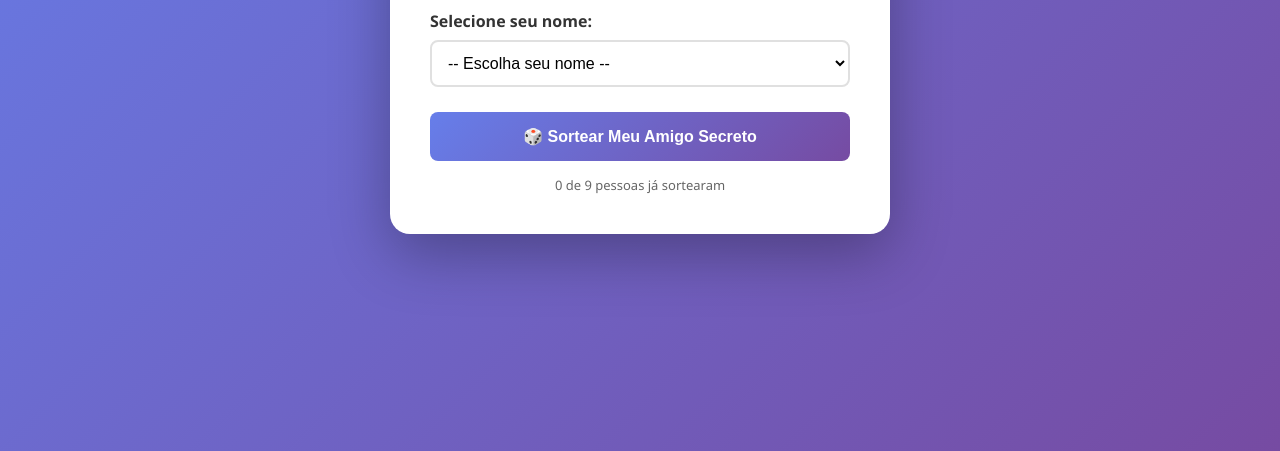
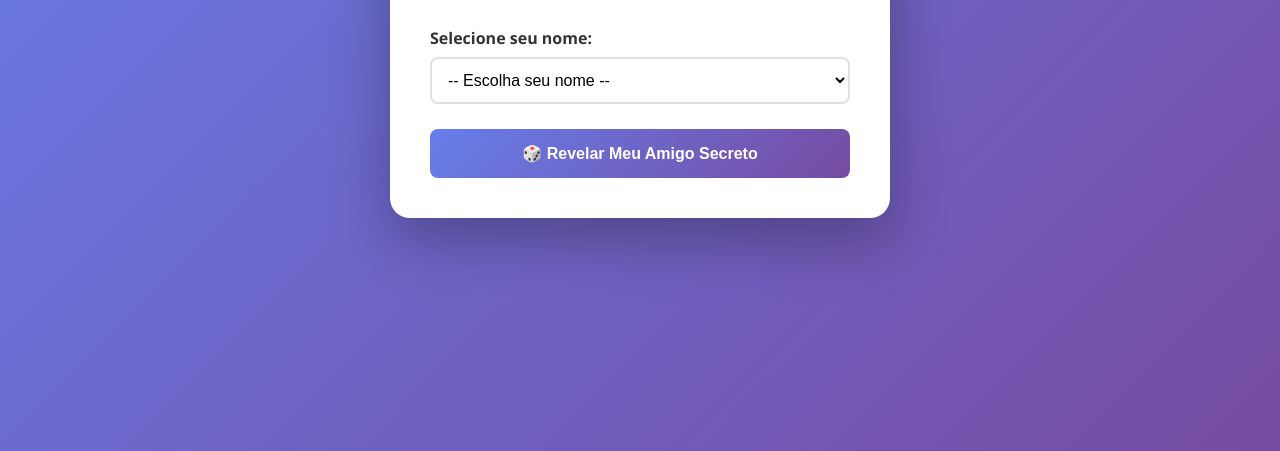
Before and after one commit to lipants/Sorteio-Borges, a plain HTML site: page index.html in a window 1280 px wide. Shown: the part 349-800 px from the top of the page. Drawn offline with Linux system fonts and the light colour scheme.

```diff
--- a/index.html
+++ b/index.html
@@ -147,13 +147,6 @@
             text-align: center;
         }
 
-        .info {
-            text-align: center;
-            margin-top: 15px;
-            color: #666;
-            font-size: 13px;
-        }
-
         .reset-btn {
             margin-top: 15px;
             background: linear-gradient(135deg, #f5576c 0%, #f093fb 100%);
@@ -183,7 +176,7 @@
             </select>
         </div>
 
-        <button onclick="sortearAmigo()" id="sortearBtn">🎲 Sortear Meu Amigo Secreto</button>
+        <button onclick="sortearAmigo()" id="sortearBtn">🎲 Revelar Meu Amigo Secreto</button>
 
         <div class="result" id="result">
             <h2>🎉 Seu amigo secreto é:</h2>
@@ -194,9 +187,7 @@
             </div>
         </div>
 
-        <div class="info" id="info"></div>
-
-        <!-- Botão secreto para resetar (só para testes) -->
+        <!-- Botão secreto para resetar (só para admin) -->
         <button onclick="resetarSorteio()" class="reset-btn" style="display:none;" id="resetBtn">
             🔄 Resetar Sorteio (Admin)
         </button>
@@ -216,11 +207,6 @@
             localStorage.setItem('jaForamSorteados', JSON.stringify([]));
         }
 
-        // Verificar status ao carregar
-        window.onload = function() {
-            atualizarInfo();
-        };
-
         function sortearAmigo() {
             const select = document.getElementById('participante');
             const participante = select.value;
@@ -234,10 +220,9 @@
             const sorteios = JSON.parse(localStorage.getItem('amigoSecreto'));
 
             if (sorteios[participante]) {
-                // Mostrar o resultado já sorteado
+                // Mostrar o resultado já sorteado (sem avisar que já tinha sorteado)
                 document.getElementById('amigo').textContent = sorteios[participante];
                 document.getElementById('result').style.display = 'block';
-                alert('ℹ️ Você já realizou seu sorteio! Seu amigo secreto está sendo exibido novamente.');
                 return;
             }
 
@@ -250,7 +235,7 @@
             });
 
             if (disponiveis.length === 0) {
-                alert('⚠️ Não há mais pessoas disponíveis para sortear!');
+                alert('⚠️ Não há mais pessoas disponíveis para sortear! Entre em contato com o organizador.');
                 return;
             }
 
@@ -268,20 +253,6 @@
             // Mostrar resultado
             document.getElementById('amigo').textContent = sorteado;
             document.getElementById('result').style.display = 'block';
-
-            atualizarInfo();
-        }
-
-        function atualizarInfo() {
-            const sorteios = JSON.parse(localStorage.getItem('amigoSecreto'));
-            const total = Object.keys(sorteios).length;
-            const infoDiv = document.getElementById('info');
-
-            infoDiv.textContent = `${total} de 9 pessoas já sortearam`;
-
-            if (total === 9) {
-                infoDiv.innerHTML = '✅ <strong>Todos já sortearam!</strong>';
-            }
         }
 
         function resetarSorteio() {
@@ -289,8 +260,8 @@
                 localStorage.setItem('amigoSecreto', JSON.stringify({}));
                 localStorage.setItem('jaForamSorteados', JSON.stringify([]));
                 document.getElementById('result').style.display = 'none';
-                atualizarInfo();
                 alert('✅ Sorteio resetado com sucesso!');
+                location.reload();
             }
         }
 
```
